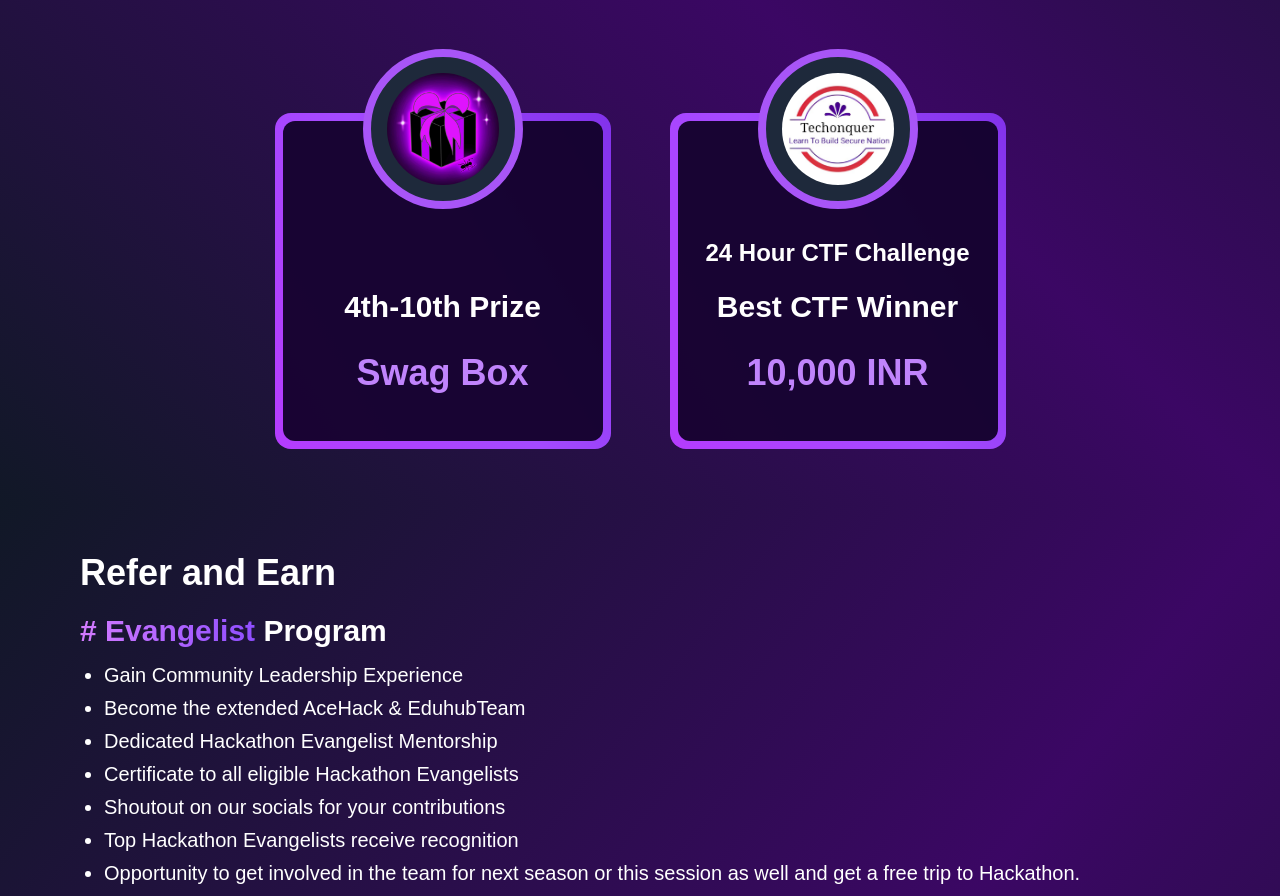
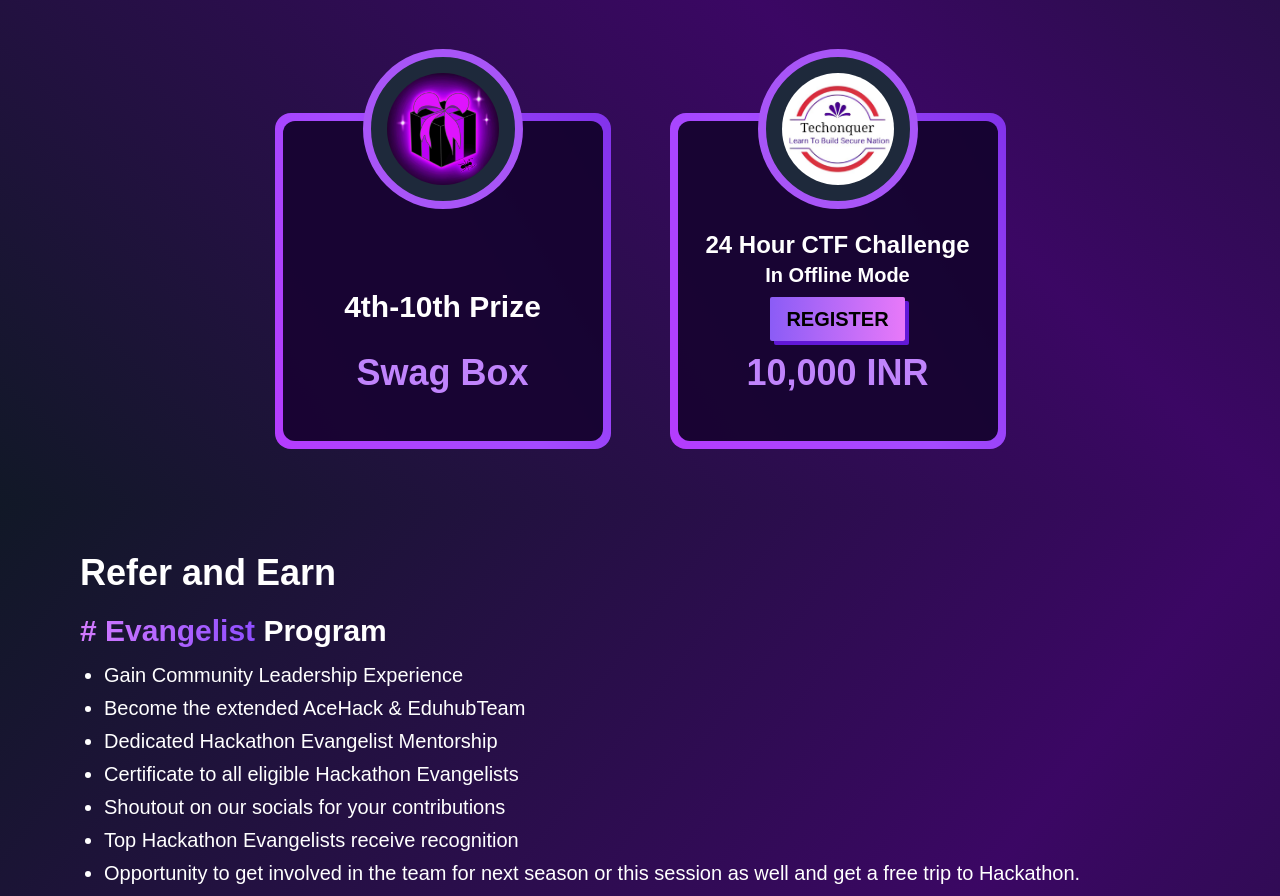
Before and after one commit to kshitijv256/Acehack3, a React (Vite) app: page / in a window 1280 px wide. Shown: the part 4612-5508 px from the top of the page. Built offline with nearby package versions, Linux system fonts and the light colour scheme.

Commit message:
CTF link updated

```diff
--- a/src/components/FancyButton.jsx
+++ b/src/components/FancyButton.jsx
@@ -7,13 +7,15 @@ const FancyButton = (props) => {
       document.documentElement.scroll({ top: 0, behavior: "smooth" });
     } else if (props.id === "register") {
       window.open("https://acehack-3.devfolio.co/", "_blank");
+    }else if (props.id === "CTF") {
+      window.open("https://techonquer.org/registration-1/", "_blank");
     } else if (element) {
       element.scrollIntoView({ behavior: "smooth" });
     }
   };
   return (
     <button
-      className="hover:translate-x-1 hover:translate-y-1 hover:shadow-none uppercase bg-gradient-to-r from-violet-500 to-fuchsia-400 font-semibold text-xl whitespace-nowrap py-2 px-4 rounded-sm cursor-pointer button-shadow"
+      className="hover:translate-x-1 hover:translate-y-1 text-black hover:shadow-none uppercase bg-gradient-to-r from-violet-500 to-fuchsia-400 font-semibold text-xl whitespace-nowrap py-2 px-4 rounded-sm cursor-pointer button-shadow"
       onClick={handleClickScroll}
     >
       {props.data}
--- /dev/null
+++ b/src/components/PrizeItemCTF.jsx
@@ -0,0 +1,25 @@
+import React from "react";
+import FancyButton from "./FancyButton";
+
+const PrizeItem = (props) => {
+  return (
+    <div
+      className={`flex flex-col ${props.space} gradient-border`}
+      id={`box`}
+      style={{ borderWidth: "8px", borderColor: "transparent" }}
+    >
+      {props.image}
+      <h2 className="text-2xl font-bold ">{props.title0}</h2>
+      <h2 className="text-xl font-bold px-4 pb-2">{props.title}</h2>
+
+      <FancyButton data="Register" id="CTF" />
+      <p
+        className={`text-4xl ${props.color} text- font-semibold pt-3 pb-10 px-4`}
+      >
+        {props.prize}
+      </p>
+    </div>
+  );
+};
+
+export default PrizeItem;
--- a/src/pages/Prizes.jsx
+++ b/src/pages/Prizes.jsx
@@ -1,6 +1,9 @@
 import React from "react";
+// import FancyButton from "../components/FancyButton";
+
 import Collapsible from "../components/Collapsible";
 import PrizeItem from "../components/PrizeItem";
+import PrizeItemCTF from "../components/PrizeItemCTF";
 import first from "/assets/images/prizes/first.png";
 import second from "/assets/images/prizes/second.png";
 import third from "/assets/images/prizes/third.png";
@@ -77,11 +80,12 @@ const Prizes = () => {
             }
 
           />
-          <PrizeItem
+          <PrizeItemCTF
             color="text-purple-400"
             title0="24 Hour CTF Challenge"
-            title=" Best CTF Winner"
+            title="In Offline Mode"
             prize="10,000 INR"
+
             space="justify-end"
             image={
               <img
```
